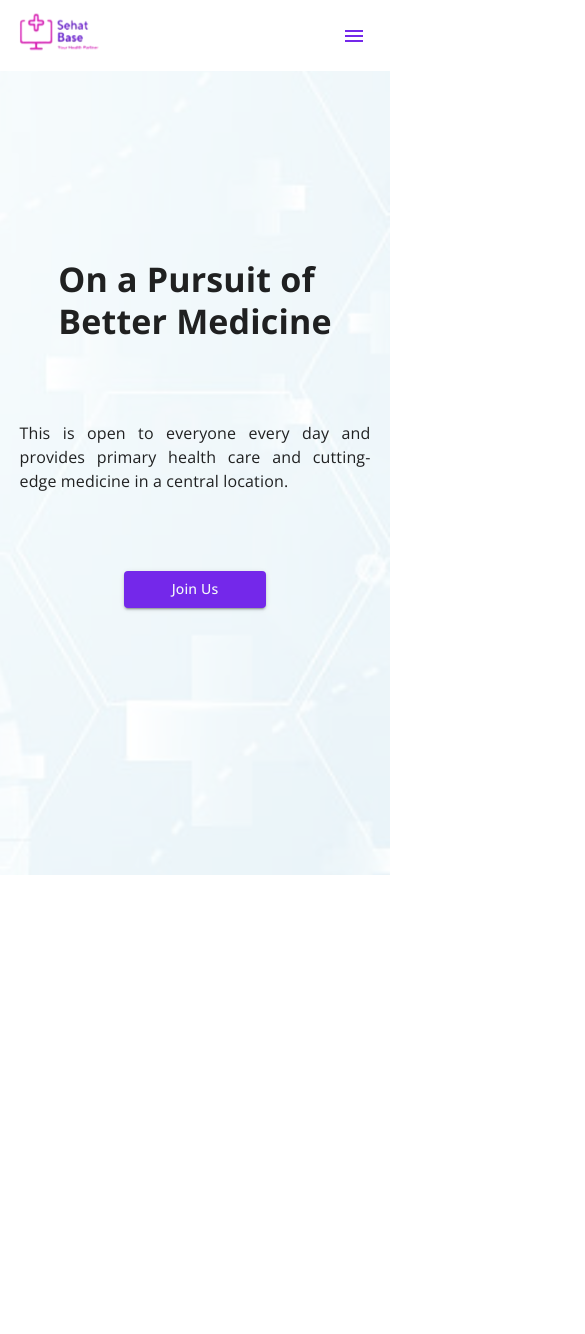
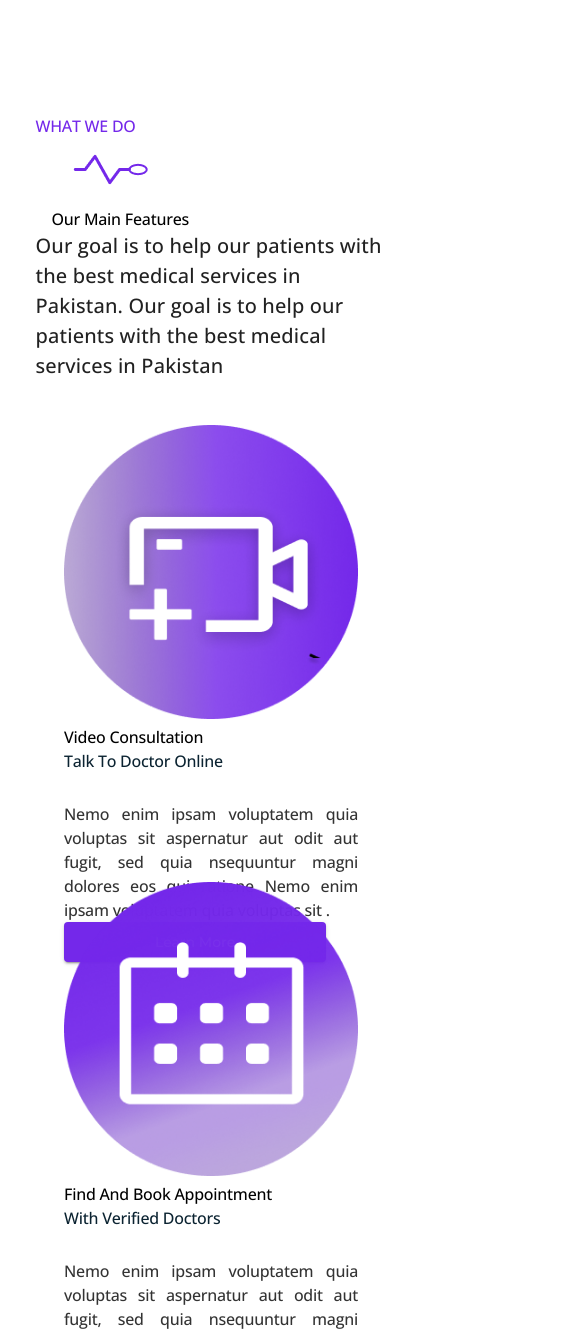
Before and after one commit to SehatBase/sehatbase_frontend, a Next.js app: page / in a window 390 px wide. Shown: the top 1334 px of the page, 585 px wide, since content can reach past the window. Before the commit the page ends 875 px from the top, so only its background shows below. Built offline with nearby package versions, Linux system fonts and the light colour scheme.

Commit message:
Responsive layout

```diff
--- a/components/Features/Features.jsx
+++ b/components/Features/Features.jsx
@@ -1,7 +1,7 @@
 import { Container, Typography, useMediaQuery, useTheme } from '@mui/material'
 import Image from 'next/image';
 import React from 'react'
-import useStyles from './styles'
+import useStyles from '../../styles/featuresStyles'
 import lifelineIcon from '../../public/lifeline_icon.png'
 import feature1Icon from '../../public/Feature1_icon.png'
 import feature2Icon from '../../public/Feature2_icon.png'
@@ -30,25 +30,25 @@ function Features() {
           Our Main Features
         </Typography>
         </Container>
-        <Typography sx={{fontSize: 20 ,  fontFamily: "Open Sans"}}>
+        <Typography sx={{fontSize: 20 ,  fontFamily: "Open Sans", width:'auto'}}>
         Our goal is to help our patients with the best medical services in Pakistan. Our goal is to help our patients with the best medical services in Pakistan
         </Typography>
         </Container>
         <Container className={classes.featuresContainer}>
         <Container className={classes.feature1Container}>
-
+        <Container className={classes.featureicon}>
           <Image
             src={feature1Icon}
-          width= {!isMobile? 300 : 500}
-          height={!isMobile? 300 : 500}
+            width= {500}
+            height={500}
             />
-
+        </Container>
           <Container className={classes.featurecontent}>
               <Typography className={classes.featureHeading}>
               Video Consultation
+              </Typography>
               <Typography className={classes.featureSubtitle}>
               Talk To Doctor Online
-              </Typography>
               </Typography>
               <Typography className={classes.featureDescription}>
               Nemo enim ipsam voluptatem quia voluptas sit aspernatur aut odit aut fugit, sed quia   nsequuntur magni dolores eos qui ratione  Nemo enim ipsam voluptatem quia voluptas sit .
@@ -61,13 +61,13 @@ function Features() {
         </Container>
 
         <Container className={classes.feature2Container}>
-
+        <Container className={classes.featureicon}>
           <Image
             src={feature2Icon}
-          width= {!isMobile? 300 : 500}
-          height={!isMobile? 300 : 500}
+            width= {500}
+            height={500}
             />
-
+        </Container>
           <Container className={classes.featurecontent}>
               <Typography className={classes.featureHeading}>
               Find And Book Appointment
--- a/pages/index.js
+++ b/pages/index.js
@@ -8,8 +8,7 @@ import HeroSection from '../components/HeroSection';
 export default function Home() {
   return (
     <>
-      <Navbar />
-      <HeroSection />
+      <Features/>
     </>
   );
 }
--- a/components/Features/styles.js
+++ b/styles/featuresStyles.js
@@ -3,8 +3,6 @@ import { fontFamily } from '@mui/system'
 
 
 export default makeStyles((theme) => ({
-
-
 
     rootContainer: {
         fontFamily: "Open Sans",
@@ -17,12 +15,13 @@ export default makeStyles((theme) => ({
 
     headerContainer: {
         position: 'absolute',
-        width: '1026px',
-        height: '244px',
-        left: '240px',
+        width: 'fit-content',
+        height: 'fit-content',
+        left: '5vw',
         top: '114px',
         display: 'flex',
-        flexDirection: 'column'
+        flexDirection: 'column',
+
     },
     title: {
         fontFamily: 'Open Sans',
@@ -52,33 +51,29 @@ export default makeStyles((theme) => ({
         position: 'absolute',
         top: '425px',
         bottom:'696px',
-        minHeight: "957px",
         minWidth: "100vw",
-        display: "flex",
-
+        display: "grid",
+        gridTemplateRows:'auto auto',
+        gap:'1vh',
         justifyContent: 'center',
         alignItems:'center',
-        [theme.breakpoints.up('sm')]: {
-            display: 'block',
-            width: 'auto'
-          },
 
     },
 
     feature1Container: {
 
-        width: '1283.3px',
+        width: 'auto',
         height: '304px',
-        display: 'flex',
-        flexDirection: 'row',
+        display: 'grid',
+        gridTemplateColumns:'auto auto'
 
     },
     feature2Container: {
         marginTop:'153px',
-        width: '1283.3px',
+        width: 'auto',
         height: '304px',
-        display: 'flex',
-        flexDirection: 'row',
+        display: 'grid',
+        gridTemplateColumns:'auto auto'
 
     },
 
@@ -109,7 +104,9 @@ export default makeStyles((theme) => ({
     featurecontent: {
         display: 'flex',
         flexDirection: 'column',
-        paddingLeft: '152px',
+        wordWrap: 'break-word',
+        paddingLeft: '5vw',
+        width: 'fit-content',
 
     },
 
@@ -196,6 +193,10 @@ export default makeStyles((theme) => ({
 
     },
 
+    featureicon: {
+        width: 'fit-content',
+    },
+
     feature3icon :{
             width: 'fit-content',
             marginBottom:'121px',
```
Lines whose indentation alone changed are shown as unchanged.
